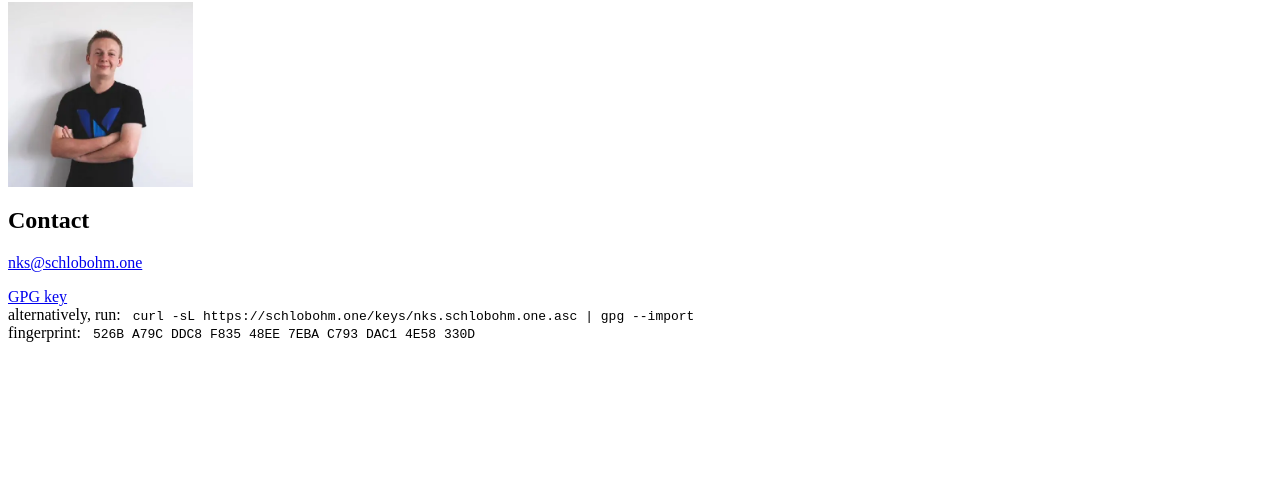
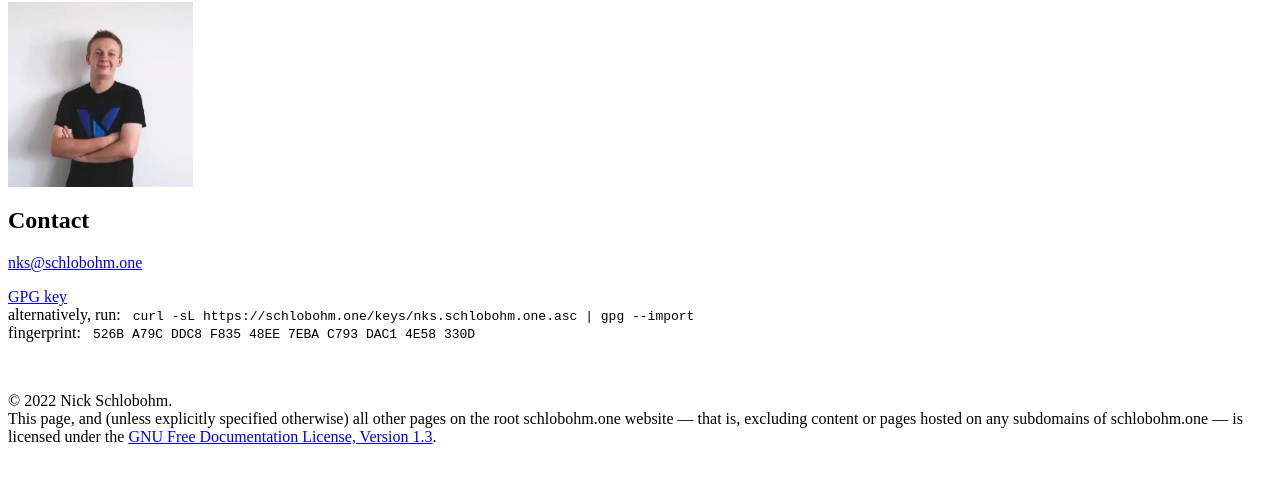
Before and after one commit to schlobohm/schlobohm.github.io, a plain HTML site: page ~nks/index.html in a window 1280 px wide. Shown: the part 64-546 px from the top of the page. Drawn offline with Linux system fonts and the light colour scheme.

Commit message:
add: footer

```diff
--- a/~nks/index.html
+++ b/~nks/index.html
@@ -25,6 +25,12 @@
         <code>526B A79C DDC8 F835 48EE 7EBA C793 DAC1 4E58 330D</code></a>
     </p>
 
+    <br>
+
+    <p>
+        &copy; 2022 Nick Schlobohm. <br>
+        This page, and (unless explicitly specified otherwise) all other pages on the root schlobohm.one website &mdash; that is, excluding content or pages hosted on any subdomains of schlobohm.one &mdash; is licensed under the <a href="https://www.gnu.org/licenses/fdl-1.3.en.html">GNU Free Documentation License, Version 1.3</a>.
+    </p>
 </body>
 
 </html>
```
